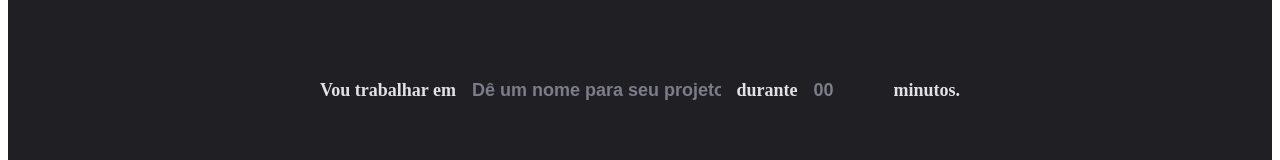
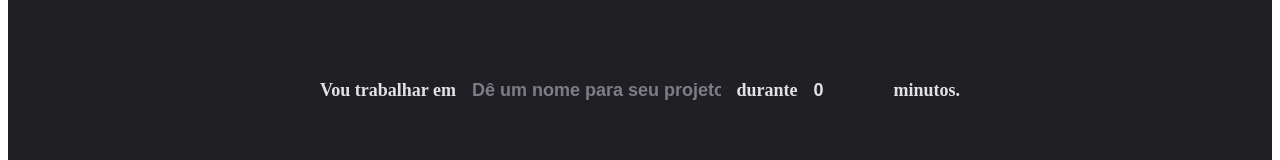
Before and after one commit to GUIFRE88/02-ignite-timer, a React (Vite) app: page / in a window 1280 px wide. Shown: the part 206-366 px from the top of the page. Built offline with nearby package versions, Linux system fonts and the light colour scheme.

Commit message:
Continuação do curso

```diff
--- a/package.json
+++ b/package.json
@@ -10,11 +10,14 @@
     "preview": "vite preview"
   },
   "dependencies": {
+    "@hookform/resolvers": "^3.1.0",
     "phosphor-react": "^1.4.1",
     "react": "^18.2.0",
     "react-dom": "^18.2.0",
+    "react-hook-form": "^7.43.9",
     "react-router-dom": "^6.10.0",
-    "styled-components": "^5.3.10"
+    "styled-components": "^5.3.10",
+    "zod": "^3.21.4"
   },
   "devDependencies": {
     "@rocketseat/eslint-config": "^1.2.0",
--- a/src/pages/Home/index.tsx
+++ b/src/pages/Home/index.tsx
@@ -1,4 +1,8 @@
 import { Play } from 'phosphor-react'
+import { useForm } from 'react-hook-form'
+import { zodResolver } from '@hookform/resolvers/zod'
+import * as zod from 'zod'
+
 import {
   CountdownContainer,
   FormContainer,
@@ -9,16 +13,49 @@
   TaskInput,
 } from './styles'
 
+const newCycleFormValidationSchema = zod.object({
+  task: zod.string().min(1, 'Informe a tarefa'),
+  minutesAmount: zod
+    .number()
+    .min(5, 'Precisa ser de no minimo 5 minutos.')
+    .max(60, 'O intervalo precisa de no máximo 60 minutos.'),
+})
+
+// interface NewCycleFormData {
+//  task: string
+//  minutesAmout: number
+// }
+
+type NewCycleFormData = zod.infer<typeof newCycleFormValidationSchema>
+
 export function Home() {
+  const { register, handleSubmit, watch, reset } = useForm<NewCycleFormData>({
+    resolver: zodResolver(newCycleFormValidationSchema),
+    defaultValues: {
+      task: '',
+      minutesAmount: 0,
+    },
+  })
+
+  function hadleCreateNewCycle(data: NewCycleFormData) {
+    console.log(data)
+
+    reset()
+  }
+
+  const task = watch('task')
+  const isSubmitDisabled = !task
+
   return (
     <HomeContainer>
-      <form action="">
+      <form onSubmit={handleSubmit(hadleCreateNewCycle)} action="">
         <FormContainer>
           <label htmlFor="task">Vou trabalhar em</label>
           <TaskInput
             id="task"
             list="task-suggestions"
             placeholder="Dê um nome para seu projeto"
+            {...register('task')}
           />
 
           <datalist id="task-suggestions">
@@ -35,6 +72,7 @@
             step={5}
             min={5}
             max={60}
+            {...register('minutesAmount', { valueAsNumber: true })}
           />
 
           <span>minutos.</span>
@@ -48,7 +86,7 @@
           <span>0</span>
         </CountdownContainer>
 
-        <StartCountdownButton disabled type="submit">
+        <StartCountdownButton disabled={isSubmitDisabled} type="submit">
           <Play size={24} />
           Começar
         </StartCountdownButton>
```
Also changed, not shown: 2 other files (tests, documents, lock files or other folders).
